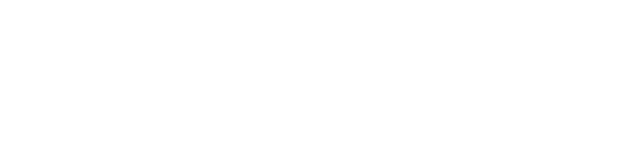
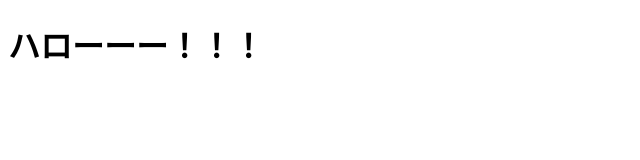
Before and after one commit to tenten09/git-practice, a plain HTML site: page index.html in a window 1280 px wide. Shown: the whole page, without its empty margins (0-640 px from the left). Drawn offline with Linux system fonts and the light colour scheme.

Commit message:
h1追加

```diff
--- a/index.html
+++ b/index.html
@@ -6,6 +6,6 @@
   <title>Document</title>
 </head>
 <body>
-
+  <h1>ハローーー！！！</h1>
 </body>
 </html>
```
